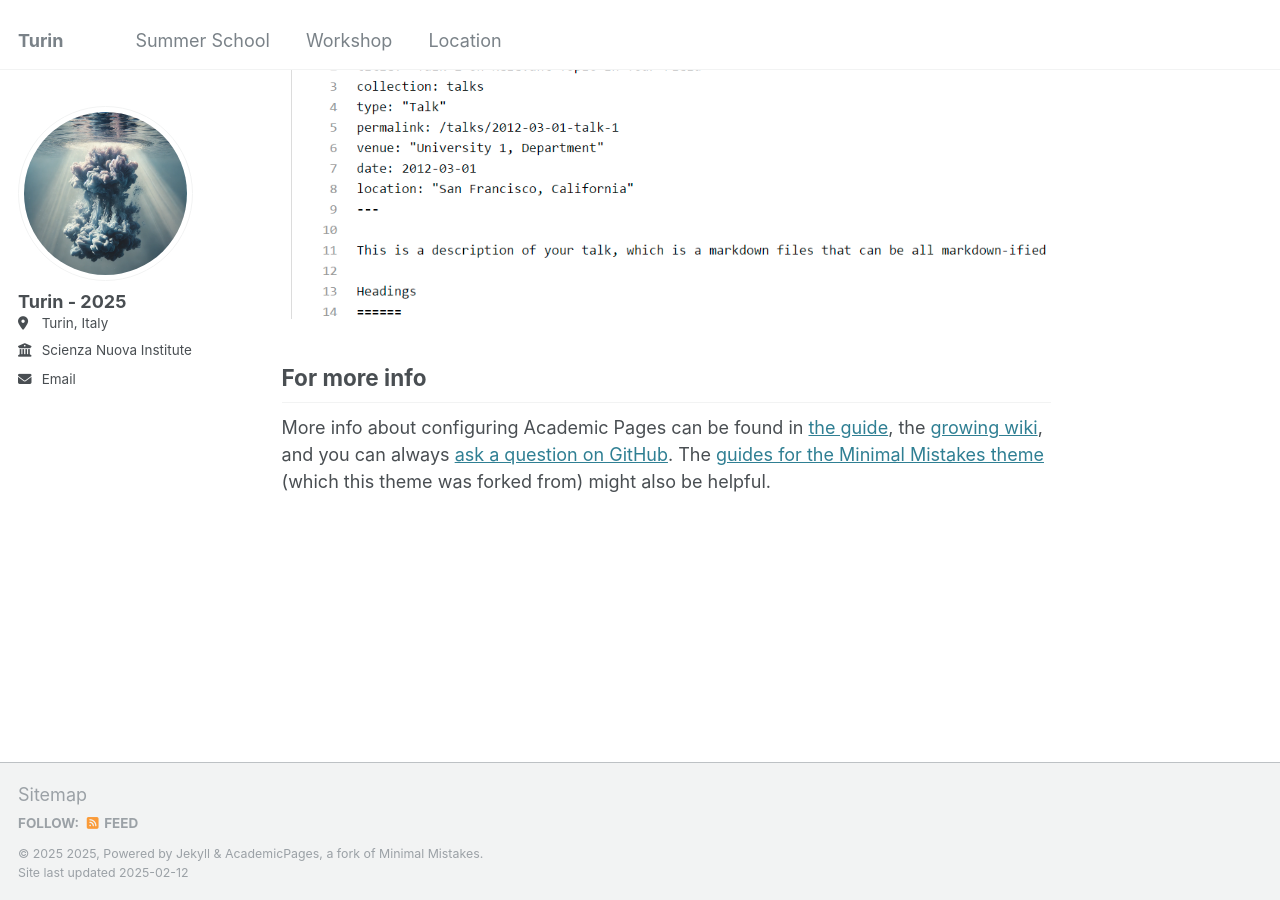
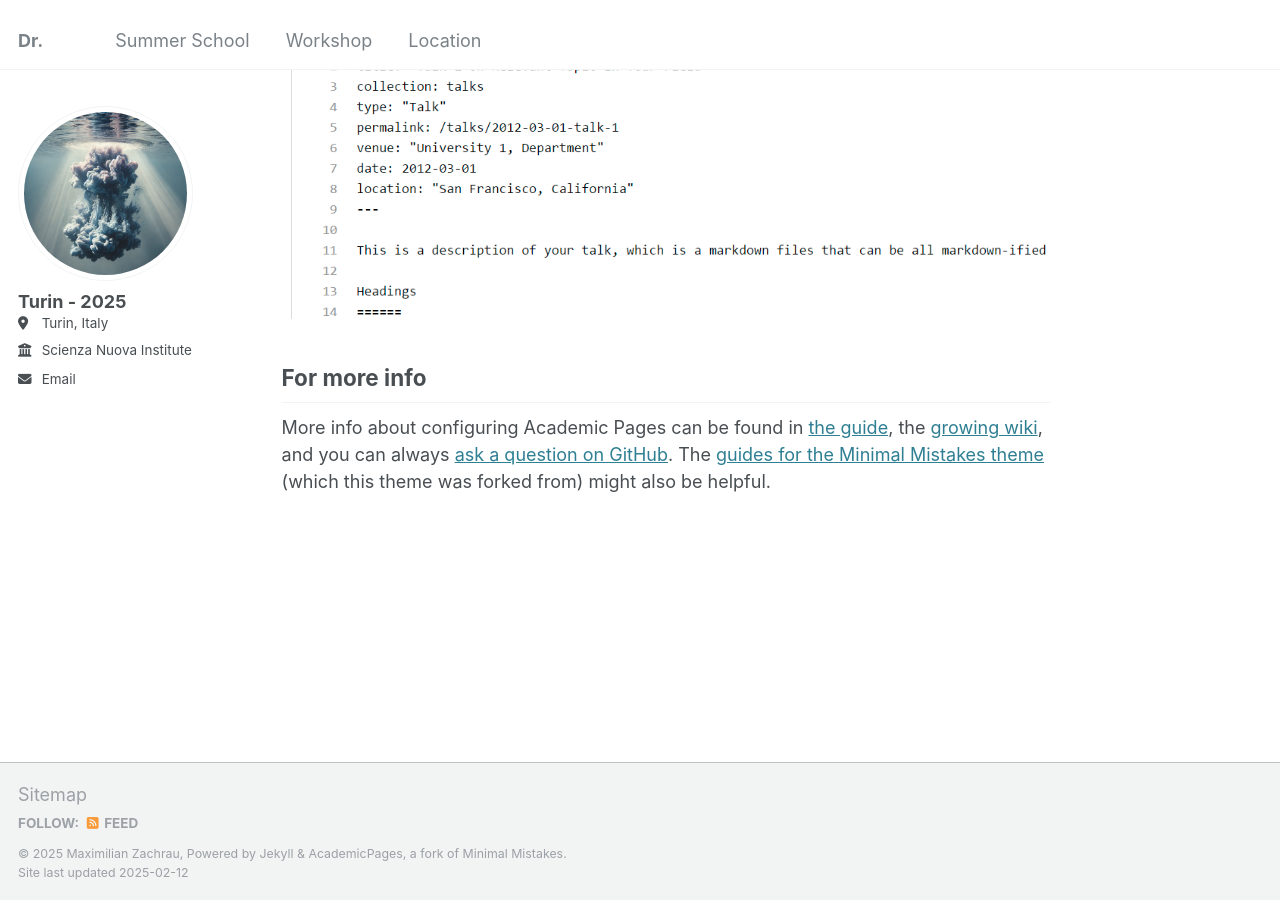
Before and after one commit to k1ssndr/turin2025, a Jekyll site: the page built from _pages/about.md, in a window 1280 px wide and 900 px high, scrolled down 2643 px. Built offline with Jekyll 4.4.1, drawn with Linux system fonts in a browser that asks for light colours.

Commit message:
Update _config.yml

```diff
--- a/_config.yml
+++ b/_config.yml
@@ -8,9 +8,9 @@
 
 # Basic Site Settings
 locale                   : "en-US"
-title                    : "Turin"
+title                    : "Dr."
 title_separator          : "-"
-name                     : &name "2025"
+name                     : &name "Maximilian Zachrau"
 # description              : &description "personal description"
 url                      : https://k1ssndr.github.io/turin2025/ # the base hostname & protocol for your site e.g. "https://[your GitHub username].github.io"
 baseurl                  : "" # the subpath of your site, e.g. "/blog"
@@ -31,7 +31,7 @@ author:
   email            : "maximilian.zachrau@uni-siegen.de"
 
   # Academic websites
-  Anna-Lisa    : "https://www.uni-siegen.de/phil/philosophie/mitarbeiter/nussbaum_anna-lisa/index.html"
+  Anna-Lisa      : "https://www.uni-siegen.de/phil/philosophie/mitarbeiter/nussbaum_anna-lisa/index.html"
   Max            : "https://sites.google.com/view/maximilianzachrau"
   Cord           : "https://www.uni-siegen.de/phil/philosophie/mitarbeiter/cord_friebe/"
 
```
